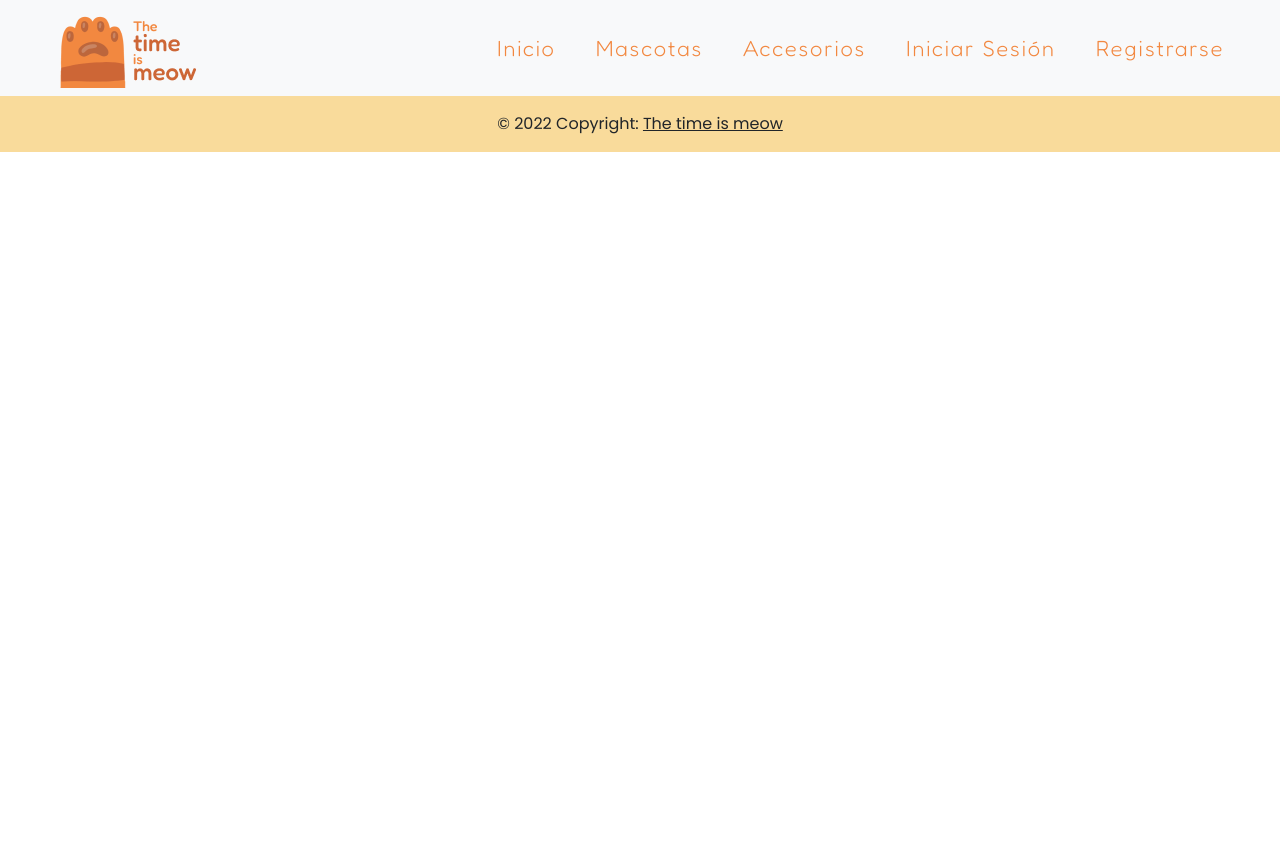
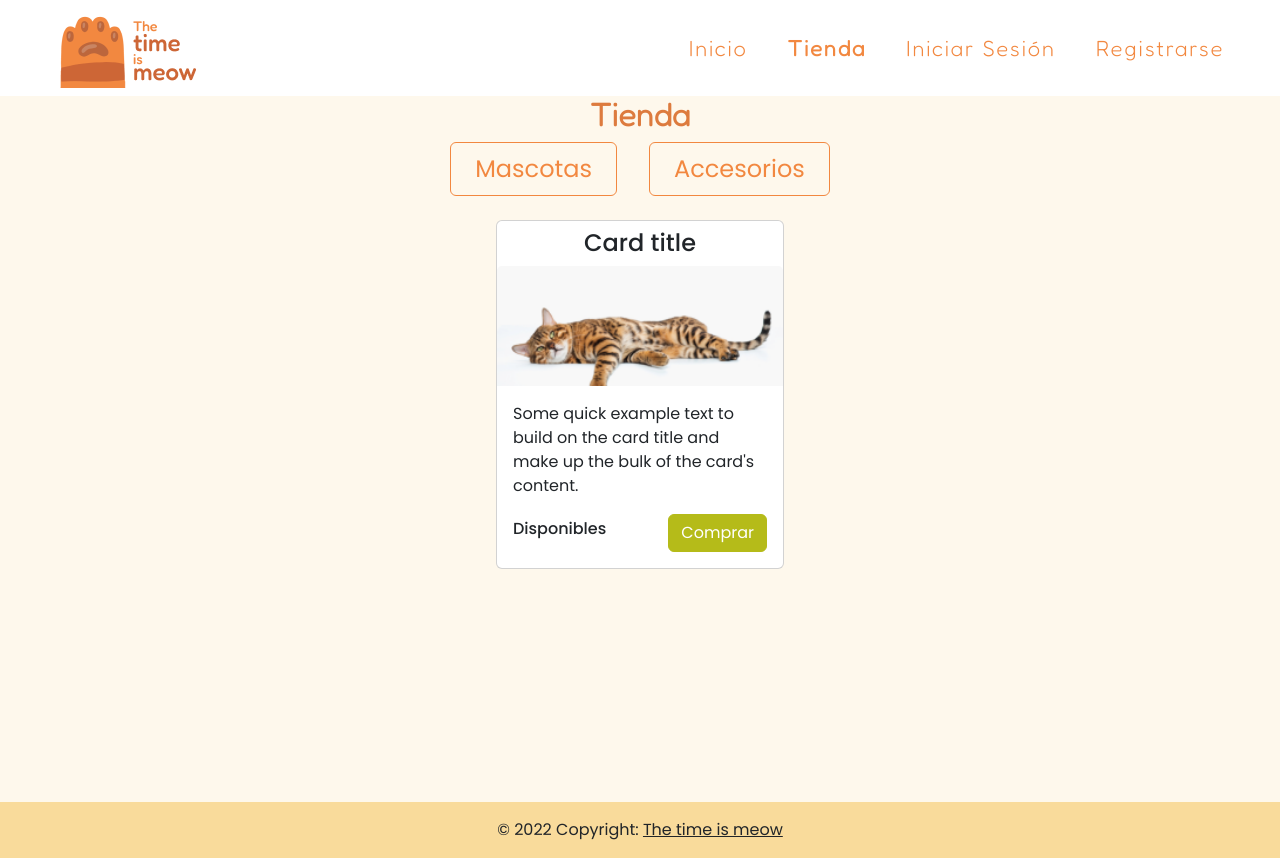
Before and after one commit to devedm/tienda-the-time-is-meow, an Angular app: page /tienda in a window 1280 px wide. Before the commit this address led to /. Before the commit the page ends 800 px from the top, so only its background shows below. Built offline with nearby package versions, Linux system fonts and the light colour scheme.

Commit message:
completamos component tienda, arreglamos color nav bar

```diff
--- a/src/app/Components/home/home.component.html
+++ b/src/app/Components/home/home.component.html
@@ -2,7 +2,7 @@
     <div class="bg-light rounded px-5 py-4" id="bubble-25">
         <div class="">
             <h2 class="d-inline fw-bolder me-4">Mira nuestra</h2>
-            <a class="d-inline btn btn-primary" href="#" role="button">Tienda</a>
+            <a routerLink="/tienda" class="d-inline btn btn-primary" href="#" role="button">Tienda</a>
         </div>
         <div class="bg-light ">
             <h1 class="fw-bolder">Accesorios, mascotas y más...</h1>
@@ -12,11 +12,11 @@
     <div class="bg-light rounded px-5 py-4" id="bubble-75">
         <div class="">
             <h2 class="d-inline fw-bolder me-4">¿Eres nuevo?</h2>
-            <a class="d-inline btn btn-primary" href="#" role="button">Registrarse</a>
+            <a routerLink="/signUp" class="d-inline btn btn-primary" href="#" role="button">Registrarse</a>
         </div>
         <div class="bg-light ">
             <h1 class="d-inline fw-bolder">¿Ya tienes una cuenta?</h1>
-            <a class="d-inline" href="#" role="button">Iniciar Sesión</a>
+            <a routerLink="/login" class="d-inline" href="#" role="button">Iniciar Sesión</a>
         </div>
     </div>
 </div>
--- a/src/app/Components/login-screen/login-screen.component.html
+++ b/src/app/Components/login-screen/login-screen.component.html
@@ -1,4 +1,4 @@
-<div class="login-frame d-flex justify-content-center">
+<div class="login-frame d-flex justify-content-center" style="width: 100vw; height: 88.3vh; background-color: #FEF8EC;">
     <div class="card flex-row vw-50 vh-25">
         <img src="../../../assets/loginCat.png" class="img-fluid" alt="...">
         <div class="card-body">
--- a/src/app/Components/navigation-bar/navigation-bar.component.html
+++ b/src/app/Components/navigation-bar/navigation-bar.component.html
@@ -16,10 +16,7 @@
                     <a routerLink="/home" routerLinkActive="active"class="nav-link text-primary ms-4" href="#">Inicio</a>
                 </li>
                 <li class="nav-item">
-                    <a class="nav-link text-primary ms-4" href="#">Mascotas</a>
-                </li>
-                <li class="nav-item">
-                    <a class="nav-link text-primary ms-4" href="#">Accesorios</a>
+                    <a routerLink="/tienda" routerLinkActive="active" class="nav-link text-primary ms-4" href="#">Tienda</a>
                 </li>
                 <li class="nav-item">
                     <a routerLink="/login" routerLinkActive="active" class="nav-link text-primary text-nowrap ms-4" href="#">Iniciar Sesión</a>
--- a/src/app/Components/sign-up/sign-up.component.html
+++ b/src/app/Components/sign-up/sign-up.component.html
@@ -1,5 +1,5 @@
-<div class="sign-up-frame d-flex justify-content-center">
-  <div class="card shadow">
+<div class="sign-up-frame d-flex justify-content-center align-items-center" style="width: 100vw; height: 88.3vh; background-color: #FEF8EC;">
+  <div class="card shadow d-flex" style="max-height: 440px; width: 700px;">
     <div class="card-body d-flex p-0">
       <div class="col-sm-7">
         <h5 class="card-title text-center my-3">Registrarse</h5>
@@ -17,7 +17,7 @@
           <div class="text-center">
             <p class="my-2">Ya tienes una Cuenta?</p>
 
-            <a href="">Iniciar Sesion</a>
+            <a routerLink="/login" href="">Iniciar Sesion</a>
           </div>
         </form>
       </div>
--- a/src/app/Components/tienda/tienda.component.css
+++ b/src/app/Components/tienda/tienda.component.css
@@ -0,0 +1,3 @@
+.font-orange {
+    color: #DD7B3E;
+}
--- a/src/app/Components/tienda/tienda.component.html
+++ b/src/app/Components/tienda/tienda.component.html
@@ -1 +1,35 @@
-<p>tienda works!</p>
+
+<div class="container-fluid" style="width: 100vw; height: 88.3vh; background-color: #FEF8EC;">
+    <div class="container-fluid d-flex flex-column">
+        <div class="container">
+            <h1 class="text-center fw-bold fs-2 font-fredoka font-orange">Tienda</h1>
+        </div>
+        <div class="d-inline mx-auto">
+            <button type="button" class=" mx-3 px-4 py-2 fs-4 btn btn-outline-primary" data-bs-toggle="filter">Mascotas</button>
+            <button type="button" class=" mx-3 px-4 py-2 fs-4 btn btn-outline-primary" data-bs-toggle="filter">Accesorios</button>
+        </div>
+    </div>
+
+    <div class="d-flex my-4 flex-row justify-content-evenly">
+
+        <!-- This is the template to generate the cards -->
+        <div class="card" style="width: 18rem;">
+            <h5 class="card-title fs-4 text-center pt-2">Card title</h5>
+            <img src="./../../../assets/the-gold-bengal-cat-on-white-space 1.png" class="card-img-top" alt="cat image">
+            <div class="card-body">
+                <p class="card-text">Some quick example text to build on the card title and make up the bulk of the card's
+                    content.</p>
+                <div class="d-flex flex-row justify-content-between">
+                    <div class="d-flex flex-row align-items-center">
+                        <h5 class="fs-6">Disponibles</h5>
+                        <p></p>
+                    </div>
+
+                    <a href="#" class="btn btn-success">Comprar</a>
+                </div>
+            </div>
+        </div>
+
+    </div>
+
+</div>
--- a/src/app/app-routing.module.ts
+++ b/src/app/app-routing.module.ts
@@ -4,13 +4,15 @@ import { HomeComponent } from './Components/home/home.component';
 import { LoginScreenComponent } from './Components/login-screen/login-screen.component';
 import { PanelComponent } from './Components/panel/panel.component';
 import { SignUpComponent } from './Components/sign-up/sign-up.component';
+import { TiendaComponent } from './Components/tienda/tienda.component';
 
 const routes: Routes = [
   { path: '', redirectTo: '/home', pathMatch: 'full' },
   { path: 'home', component: HomeComponent},
   { path: 'login', component: LoginScreenComponent},
   { path: 'panel', component: PanelComponent},
-  { path: 'signUp', component: SignUpComponent}
+  { path: 'signUp', component: SignUpComponent},
+  { path: 'tienda', component: TiendaComponent}
 ];
 
 @NgModule({
@@ -18,4 +20,4 @@ const routes: Routes = [
   exports: [RouterModule]
 })
 export class AppRoutingModule { }
-export const routingComponents = [HomeComponent, LoginScreenComponent, PanelComponent, SignUpComponent]
+export const routingComponents = [HomeComponent, LoginScreenComponent, PanelComponent, SignUpComponent, TiendaComponent]
--- a/src/styles.css
+++ b/src/styles.css
@@ -1,2 +1,6 @@
 @import "bootstrap.css";
 @import url('https://fonts.googleapis.com/css2?family=Fredoka:wght@300&family=Poppins:ital,wght@0,100;0,200;0,300;0,400;0,500;0,600;0,700;0,800;0,900;1,100;1,200;1,300;1,400;1,500;1,600;1,700;1,800;1,900&display=swap');
+
+.font-fredoka {
+    font-family: 'Fredoka';
+}
```
Also changed, not shown: src/app/Components/home/home.component.css (line endings or trailing spaces), src/assets/the-gold-bengal-cat-on-white-space 1.png (added), src/bootstrap.css.
